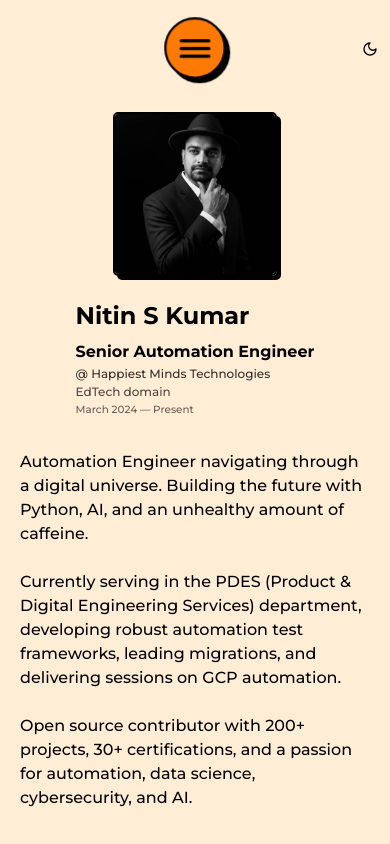
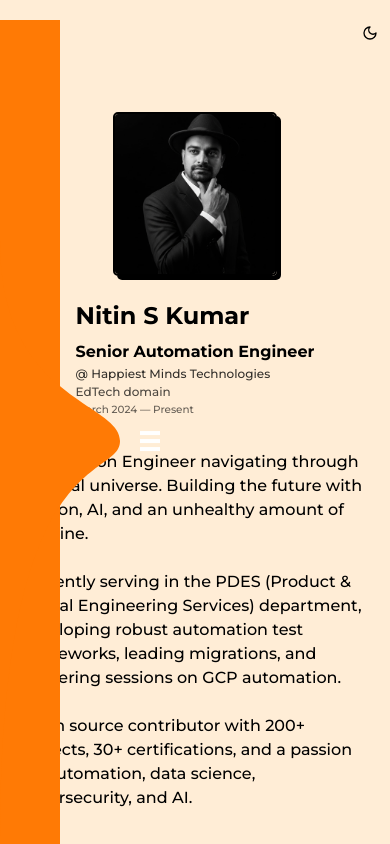
Before and after one commit to nitinkumar30/neobrutalism-portfolio, a Next.js app: page / in a window 390 px wide. Shown: the top 844 px of the page. Built offline with nearby package versions, Linux system fonts and the light colour scheme.

Commit message:
Implement gooey SVG blob menu (ham2.0)

```diff
--- a/src/components/nav.tsx
+++ b/src/components/nav.tsx
@@ -1,5 +1,6 @@
 'use client'
 
+import { useRef, useEffect, useCallback, useState } from 'react'
 import Link from 'next/link'
 import { usePathname } from 'next/navigation'
 import clsx from 'clsx'
@@ -29,11 +30,18 @@ const links: { path: string; short: string; full: string; icon: React.ReactNode
   { path: '/publications', short: 'Pubs', full: 'Publications', icon: <FileText className="h-5 w-5" /> },
 ]
 
-const positions = [
-  { x: -94, y: 17 }, { x: -85, y: 42 }, { x: -71, y: 64 },
-  { x: -50, y: 81 }, { x: -26, y: 91 }, { x: 0, y: 95 },
-  { x: 26, y: 91 }, { x: 50, y: 81 }, { x: 71, y: 64 },
-  { x: 85, y: 42 }, { x: 94, y: 17 },
+const gooeyLinks: { path: string; label: string }[] = [
+  { path: '/', label: 'Home' },
+  { path: '/about', label: 'About' },
+  { path: '/projects', label: 'Projects' },
+  { path: '/experience', label: 'Experience' },
+  { path: '/education', label: 'Education' },
+  { path: '/skills', label: 'Skills' },
+  { path: '/achievements', label: 'Achievements' },
+  { path: '/certifications', label: 'Certifications' },
+  { path: '/testimonials', label: 'Testimonials' },
+  { path: '/recommendations', label: 'Recommendations' },
+  { path: '/publications', label: 'Publications' },
 ]
 
 export default function Nav() {
@@ -66,103 +74,208 @@ export default function Nav() {
         <ThemeSwitcher />
       </nav>
 
-      {/* Mobile: neobrutalism popup hamburger menu */}
-      <div className="flex w-full items-center lg:hidden">
-        <nav className="menu relative mx-auto" style={{ width: 56, height: 56, fontSize: 26 }}>
-          <input type="checkbox" className="menu-open" name="menu-open" id="menu-open" style={{ display: 'none' }} />
-          <label
-            htmlFor="menu-open"
-            className="menu-open-button bg-main text-main-foreground border-border shadow-shadow flex cursor-pointer items-center justify-center rounded-full border-2"
-            style={{
-              width: 56,
-              height: 56,
-              zIndex: 2,
-              position: 'absolute' as const,
-              top: 0,
-              left: 0,
-              transitionTimingFunction: 'cubic-bezier(0.175, 0.885, 0.32, 1.275)',
-              transitionDuration: '0.3s',
-              transform: 'scale(1.1, 1.1) translate3d(0, 0, 0)',
-            }}
-          >
-            <span className="lines line-1" style={{
-              display: 'block', position: 'absolute', top: '50%', left: '50%',
-              marginLeft: -14, marginTop: -1.5, width: 28, height: 3,
-              background: 'var(--main-foreground)', borderRadius: '1em',
-              transition: 'transform 200ms',
-              transform: 'translate3d(0, -7px, 0)',
-            }} />
-            <span className="lines line-2" style={{
-              display: 'block', position: 'absolute', top: '50%', left: '50%',
-              marginLeft: -14, marginTop: -1.5, width: 28, height: 3,
-              background: 'var(--main-foreground)', borderRadius: '1em',
-              transition: 'transform 200ms',
-              transform: 'translate3d(0, 0, 0)',
-            }} />
-            <span className="lines line-3" style={{
-              display: 'block', position: 'absolute', top: '50%', left: '50%',
-              marginLeft: -14, marginTop: -1.5, width: 28, height: 3,
-              background: 'var(--main-foreground)', borderRadius: '1em',
-              transition: 'transform 200ms',
-              transform: 'translate3d(0, 7px, 0)',
-            }} />
-          </label>
-
-          {links.map((link, i) => (
-            <Link
-              key={link.path}
-              href={link.path}
-              className={clsx(
-                'menu-item',
-                'bg-secondary-background text-foreground border-border shadow-shadow',
-                'flex items-center justify-center rounded-full border-2 no-underline',
-                'hover:bg-main hover:text-main-foreground',
-                'transition-all hover:translate-x-boxShadowX hover:translate-y-boxShadowY hover:shadow-none',
-              )}
-              style={{
-                width: 44,
-                height: 44,
-                position: 'absolute',
-                top: 6,
-                left: 6,
-                transitionDuration: '0.2s',
-                transform: 'translate3d(0, 0, 0)',
-              }}
-            >
-              {link.icon}
-            </Link>
-          ))}
-        </nav>
-
-        <div className="absolute right-3 top-1/2 -translate-y-1/2">
+      {/* Mobile: gooey SVG blob menu (ham2.0) */}
+      <div className="lg:hidden gooey-menu-wrapper">
+        <GooeyMenu />
+        <div className="fixed right-3 top-5 z-[60]">
           <ThemeSwitcher />
         </div>
-
-        <style>{`
-          #menu-open:checked + .menu-open-button {
-            transition-timing-function: linear;
-            transition-duration: 0.2s;
-            transform: scale(1, 1) translate3d(0, 0, 0) !important;
-          }
-          #menu-open:checked + .menu-open-button .line-1 {
-            transform: translate3d(0, 0, 0) rotate(45deg) !important;
-          }
-          #menu-open:checked + .menu-open-button .line-2 {
-            transform: translate3d(0, 0, 0) scale(0, 1) !important;
-          }
-          #menu-open:checked + .menu-open-button .line-3 {
-            transform: translate3d(0, 0, 0) rotate(-45deg) !important;
-          }
-          ${links.map((_, i) => `
-            #menu-open:checked ~ .menu-item:nth-child(${i + 3}) {
-              transition-duration: 0.4s;
-              transition-timing-function: cubic-bezier(0.2, 1, 0.2, 1.2);
-              transition-delay: ${i * 0.05}s;
-              transform: translate3d(${positions[i].x}px, ${positions[i].y}px, 0) !important;
-            }
-          `).join('')}
-        `}</style>
       </div>
     </div>
   )
 }
+
+function GooeyMenu() {
+  const path = usePathname()
+  const [expanded, setExpanded] = useState(false)
+  const pathRef = useRef<SVGPathElement>(null)
+  const blobRef = useRef<HTMLDivElement>(null)
+  const hamburgerRef = useRef<HTMLDivElement>(null)
+  const menuRef = useRef<HTMLDivElement>(null)
+
+  const animRef = useRef({
+    height: 800,
+    x: 0,
+    y: 400,
+    curveX: 10,
+    curveY: 0,
+    targetX: 0,
+    xitteration: 0,
+    yitteration: 0,
+    menuExpanded: false,
+    rafId: 0,
+  })
+
+  const easeOutExpo = useCallback(
+    (currentIteration: number, startValue: number, changeInValue: number, totalIterations: number) =>
+      changeInValue * (-Math.pow(2, -10 * currentIteration / totalIterations) + 1) + startValue,
+    [],
+  )
+
+  useEffect(() => {
+    const anim = animRef.current
+    anim.height = window.innerHeight
+    anim.y = window.innerHeight / 2
+
+    const onMouseMove = (e: MouseEvent) => {
+      anim.x = e.pageX
+      anim.y = e.pageY
+    }
+
+    const onResize = () => {
+      anim.height = window.innerHeight
+    }
+
+    window.addEventListener('mousemove', onMouseMove)
+    window.addEventListener('resize', onResize)
+
+    const hoverZone = 150
+    const expandAmount = 20
+    const anchorDistance = 200
+    const curviness = anchorDistance - 40
+
+    function svgCurve() {
+      const h = anim.height
+
+      if (anim.curveX <= anim.x + 1 && anim.curveX >= anim.x - 1) {
+        anim.xitteration = 0
+      } else {
+        if (anim.menuExpanded) {
+          anim.targetX = 0
+        } else {
+          anim.xitteration = 0
+          if (anim.x > hoverZone) {
+            anim.targetX = 0
+          } else {
+            anim.targetX = -(((60 + expandAmount) / 100) * (anim.x - hoverZone))
+          }
+        }
+        anim.xitteration++
+      }
+
+      if (anim.curveY <= anim.y + 1 && anim.curveY >= anim.y - 1) {
+        anim.yitteration = 0
+      } else {
+        anim.yitteration = 0
+        anim.yitteration++
+      }
+
+      anim.curveX = easeOutExpo(anim.xitteration, anim.curveX, anim.targetX - anim.curveX, 100)
+      anim.curveY = easeOutExpo(anim.yitteration, anim.curveY, anim.y - anim.curveY, 100)
+
+      const curveX = anim.curveX
+      const curveY = anim.curveY
+
+      const newCurve2 = [
+        'M60,', h, 'H0V0h60v', (curveY - anchorDistance),
+        'c0,', curviness, ',', curveX, ',', curviness, ',', curveX, ',', anchorDistance,
+        'S60,', curveY, ',60,', (curveY + (anchorDistance * 2)),
+        'V', h, 'z',
+      ].join('')
+
+      if (pathRef.current) {
+        pathRef.current.setAttribute('d', newCurve2)
+      }
+      if (blobRef.current) {
+        blobRef.current.style.width = (curveX + 60) + 'px'
+      }
+      if (hamburgerRef.current) {
+        hamburgerRef.current.style.transform = `translate(${curveX}px, ${curveY}px)`
+      }
+
+      anim.rafId = requestAnimationFrame(svgCurve)
+    }
+
+    anim.rafId = requestAnimationFrame(svgCurve)
+
+    return () => {
+      window.removeEventListener('mousemove', onMouseMove)
+      window.removeEventListener('resize', onResize)
+      cancelAnimationFrame(anim.rafId)
+    }
+  }, [easeOutExpo])
+
+  useEffect(() => {
+    animRef.current.menuExpanded = expanded
+  }, [expanded])
+
+  return (
+    <>
+      <div
+        ref={menuRef}
+        className={`gooey-menu fixed h-full z-50 transition-all duration-1000 ${expanded ? '!left-0' : ''}`}
+        style={{
+          width: 300,
+          backgroundColor: 'var(--main)',
+          left: 60,
+          transform: expanded ? 'translateX(0%)' : 'translateX(-100%)',
+          transition: '1000ms all cubic-bezier(0.19, 1, 0.22, 1)',
+        }}
+        onMouseEnter={() => setExpanded(true)}
+        onMouseLeave={() => setExpanded(false)}
+      >
+        <div
+          ref={hamburgerRef}
+          className="absolute cursor-pointer"
+          style={{
+            right: 20,
+            width: 20,
+            height: 20,
+            marginTop: -10,
+            zIndex: 3,
+          }}
+          onClick={() => setExpanded(v => !v)}
+        >
+          <div className="line" style={{
+            width: '100%', height: 4, backgroundColor: '#fff', position: 'absolute', top: 0,
+          }} />
+          <div className="line" style={{
+            width: '100%', height: 4, backgroundColor: '#fff', position: 'absolute',
+            top: '50%', marginTop: -2,
+          }} />
+          <div className="line" style={{
+            width: '100%', height: 4, backgroundColor: '#fff', position: 'absolute', bottom: 0,
+          }} />
+        </div>
+
+        <div className="menu-inner relative w-full h-full">
+          <ul style={{
+            padding: 0, listStyle: 'none', width: '80%', marginLeft: '10%',
+            position: 'absolute', top: 10,
+          }}>
+            {gooeyLinks.map(link => (
+              <li key={link.path} style={{
+                color: 'var(--main-foreground)',
+                fontFamily: 'sans-serif',
+                padding: '20px 0',
+              }}>
+                <Link
+                  href={link.path}
+                  onClick={() => setExpanded(false)}
+                  className={clsx(
+                    'text-lg font-bold no-underline transition-colors',
+                    path === link.path ? 'text-foreground' : 'text-main-foreground hover:text-foreground',
+                  )}
+                >
+                  {link.label}
+                </Link>
+              </li>
+            ))}
+          </ul>
+        </div>
+
+        <div ref={blobRef} className="absolute top-0 -right-[60px] h-full" style={{ zIndex: -1 }}>
+          <svg
+            version="1.1"
+            xmlns="http://www.w3.org/2000/svg"
+            className="h-full"
+            style={{ overflow: 'hidden' }}
+            preserveAspectRatio="none"
+          >
+            <path ref={pathRef} id="blob-path" fill="var(--main)" />
+          </svg>
+        </div>
+      </div>
+    </>
+  )
+}
```
